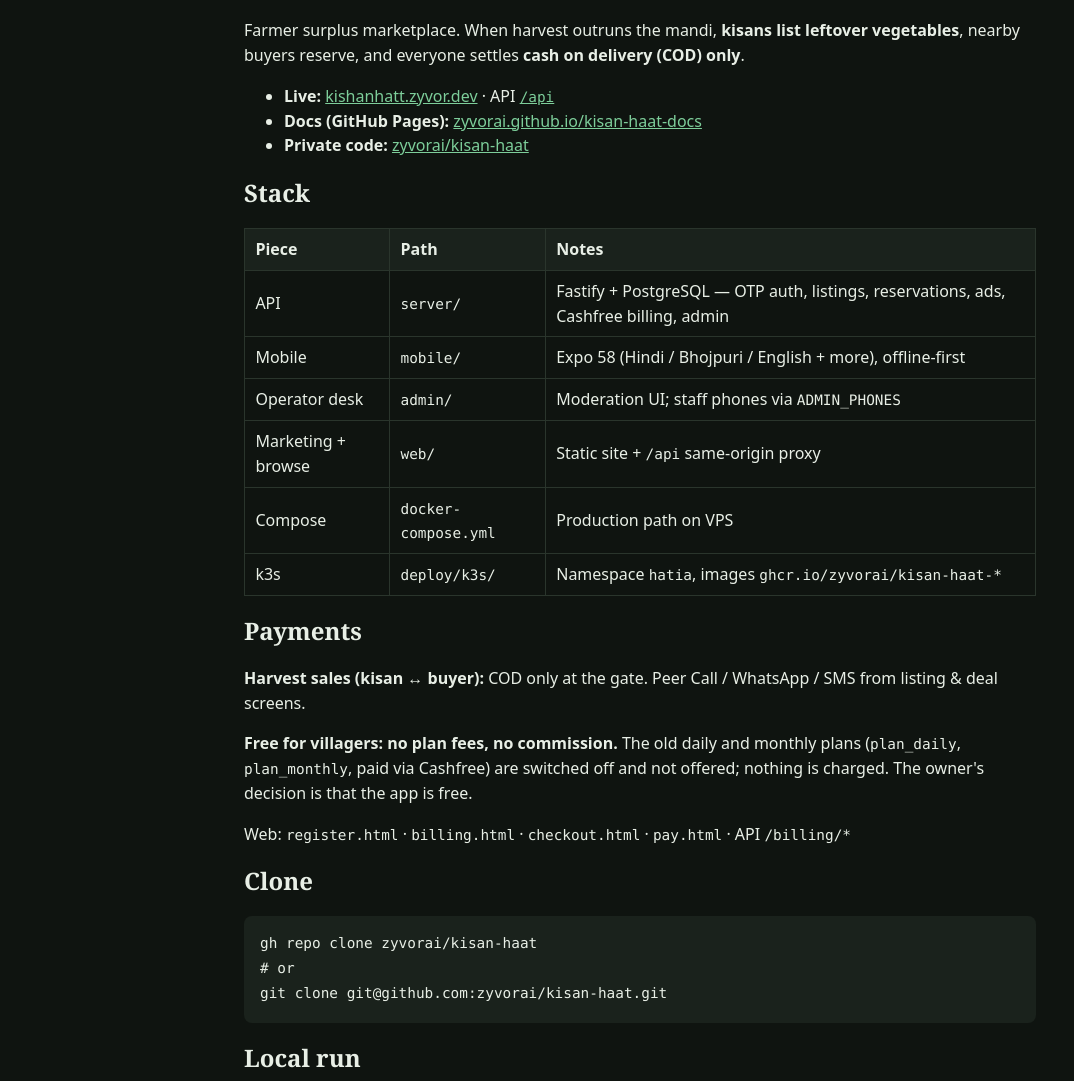
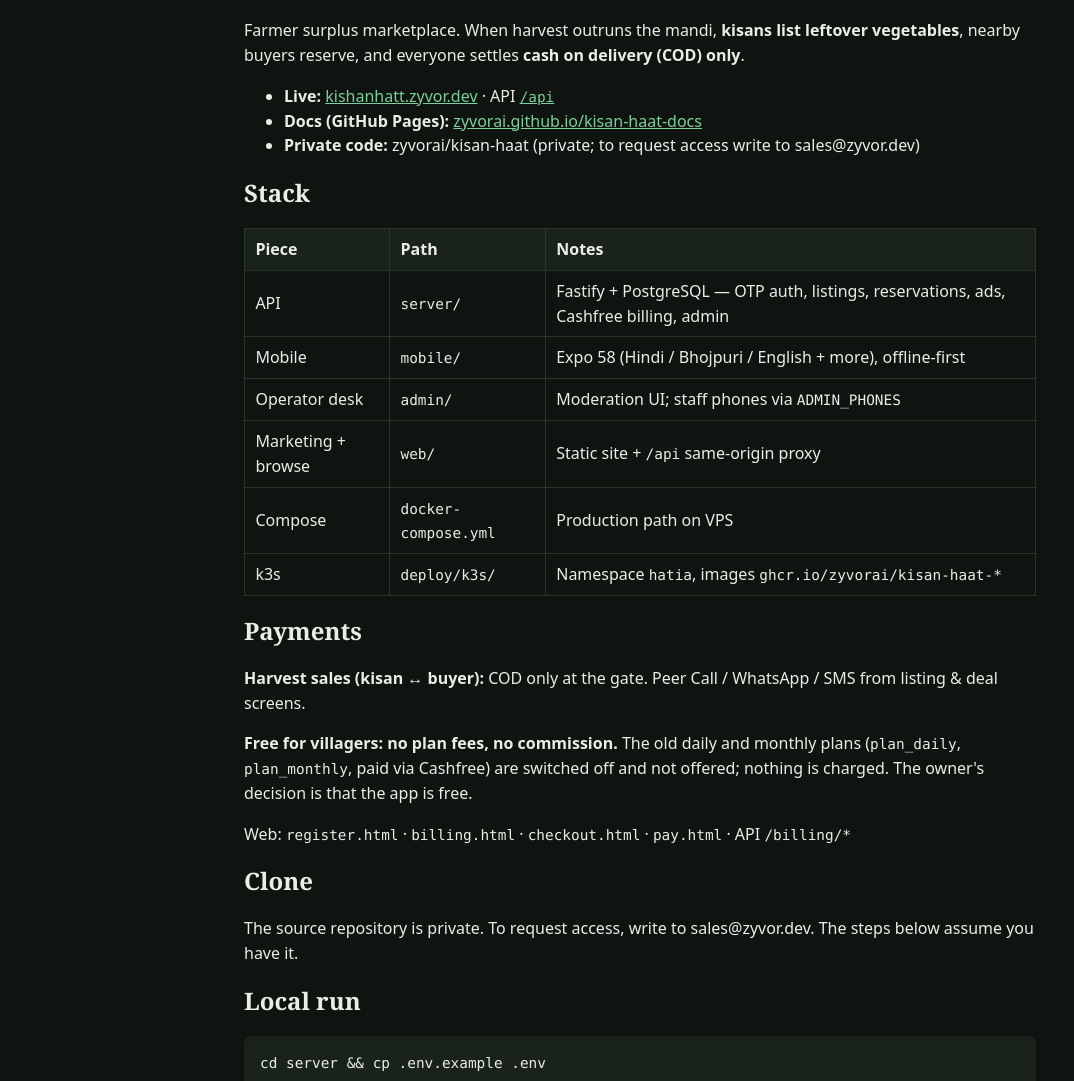
Before and after one commit to zyvorai/kisan-haat-docs, a plain HTML site: page README.html in a window 1280 px wide. Shown: the part 165-1246 px from the top of the page, without its empty margins (0-1074 px from the left). Drawn offline with Linux system fonts and the light colour scheme.

Commit message:
docs: replace links to the private kisan-haat repo with an access-request note
Co-Authored-By: Claude Sonnet 5.5 <noreply@anthropic.com>

```diff
--- a/README.html
+++ b/README.html
@@ -28,7 +28,7 @@ blockquote{border-left:3px solid var(--accent);margin:1rem 0;padding:.25rem 0 .2
 <ul>
 <li><strong>Live:</strong> <a href="https://kishanhatt.zyvor.dev">kishanhatt.zyvor.dev</a> · API <a href="https://kishanhatt.zyvor.dev/api/ready"><code>/api</code></a></li>
 <li><strong>Docs (GitHub Pages):</strong> <a href="https://zyvorai.github.io/kisan-haat-docs/">zyvorai.github.io/kisan-haat-docs</a></li>
-<li><strong>Private code:</strong> <a href="https://github.com/zyvorai/kisan-haat">zyvorai/kisan-haat</a></li>
+<li><strong>Private code:</strong> zyvorai/kisan-haat (private; to request access write to sales@zyvor.dev)</li>
 </ul>
 <h2 id="stack">Stack</h2>
 <table>
@@ -77,10 +77,7 @@ blockquote{border-left:3px solid var(--accent);margin:1rem 0;padding:.25rem 0 .2
 <p><strong>Free for villagers: no plan fees, no commission.</strong> The old daily and monthly plans (<code>plan_daily</code>, <code>plan_monthly</code>, paid via Cashfree) are switched off and not offered; nothing is charged. The owner's decision is that the app is free.</p>
 <p>Web: <code>register.html</code> · <code>billing.html</code> · <code>checkout.html</code> · <code>pay.html</code> · API <code>/billing/*</code></p>
 <h2 id="clone">Clone</h2>
-<pre><code class="language-bash">gh repo clone zyvorai/kisan-haat
-# or
-git clone git@github.com:zyvorai/kisan-haat.git
-</code></pre>
+<p>The source repository is private. To request access, write to sales@zyvor.dev. The steps below assume you have it.</p>
 <h2 id="local-run">Local run</h2>
 <pre><code class="language-bash">cd server &amp;&amp; cp .env.example .env
 docker compose up -d db
@@ -147,7 +144,7 @@ curl -fsS http://127.0.0.1:4310/ready
 </main>
 <footer>
   Live: <a href="https://kishanhatt.zyvor.dev">kishanhatt.zyvor.dev</a> ·
-  Source: <a href="https://github.com/zyvorai/kisan-haat">zyvorai/kisan-haat</a> (private) ·
+  Source: zyvorai/kisan-haat (private; access on request: sales@zyvor.dev) ·
   Pages: <a href="https://github.com/zyvorai/kisan-haat-docs">kisan-haat-docs</a>
 </footer>
 </body>
```
Also changed, not shown: DEPLOY.html (+1 -1 lines), STORE_CHECKLIST.html (+1 -1 lines), admin.html (+1 -1 lines), index.html (+2 -2 lines), mobile.html (+1 -1 lines), server.html (+1 -1 lines), web.html (+1 -1 lines), 2 other files.
